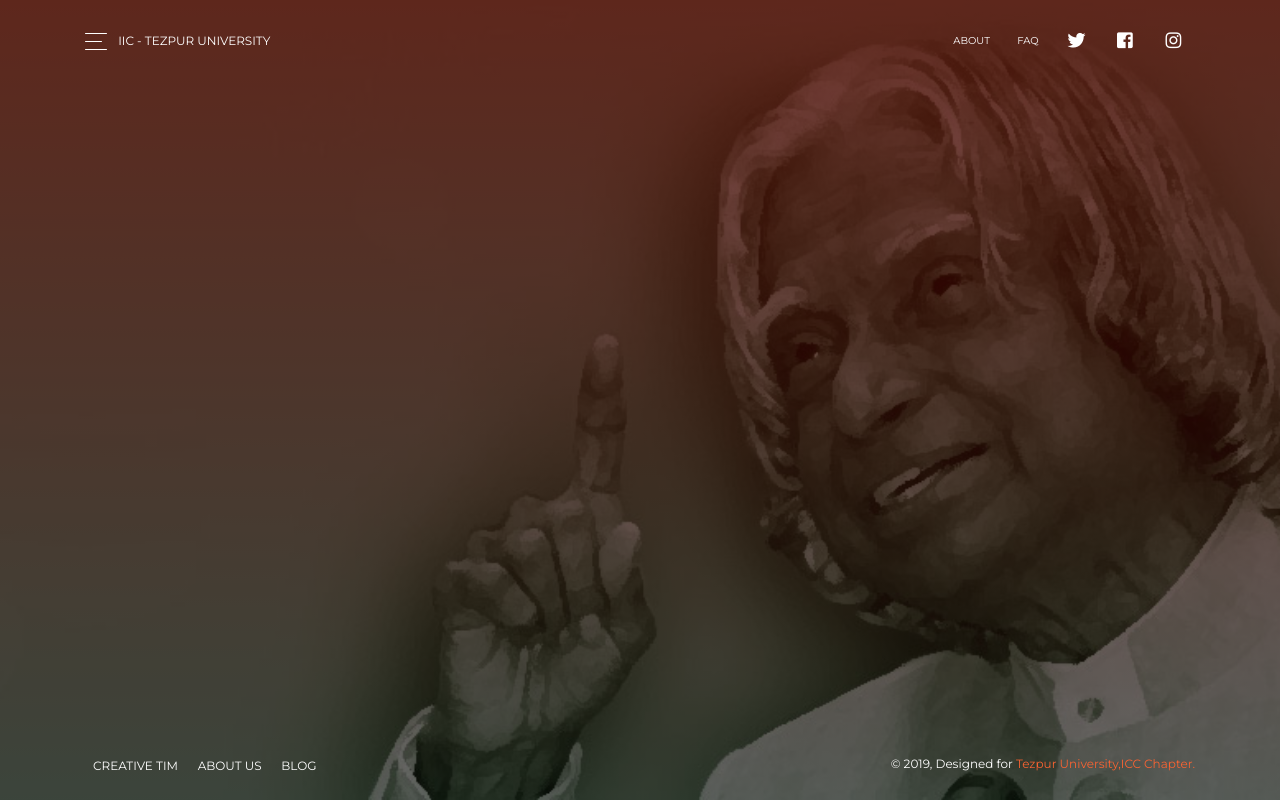
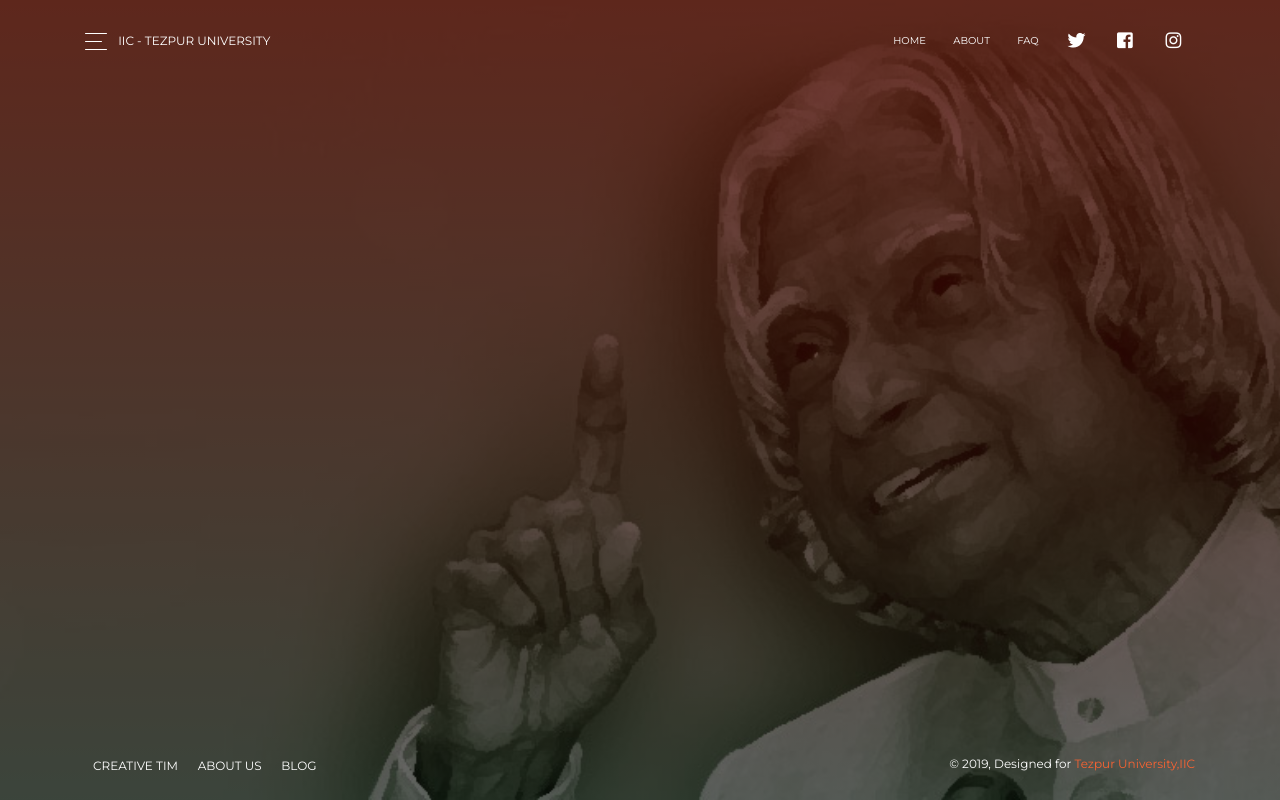
Before and after one commit to Adilbin/Institutions-Innovation-Council--Tezpur-University, a plain HTML site: page kalam.html in a window 1280 px wide. Drawn offline with Linux system fonts and the light colour scheme; some packages are replaced by stand-ins of ours.

Commit message:
ADDED THE HOMEBUTTON AND CHANGED THE FOOTER TEXT

```diff
--- a/kalam.html
+++ b/kalam.html
@@ -41,8 +41,14 @@
           <span class="navbar-toggler-bar bottom-bar"></span>
         </button>
       </div>
+
       <div class="collapse navbar-collapse justify-content-end" id="navigation" data-nav-image="assets/img/blurred-image-1.jpg">
         <ul class="navbar-nav">
+            <li class="nav-item">
+                <a class="nav-link" rel="tooltip" title="Welcome" data-placement="bottom" href="#" target="_blank">
+                  Home
+                </a>
+              </li>
           <li class="nav-item">
             <a class="nav-link" rel="tooltip" title="Want to know more ?" data-placement="bottom" href="#" target="_blank">
               About
@@ -117,7 +123,7 @@
                 <script>
                   document.getElementById('copyright').appendChild(document.createTextNode(new Date().getFullYear()))
                 </script>, Designed for
-                <a href="https://www.tezu.ernet.in" target="_blank">Tezpur University,ICC Chapter.</a>
+                <a href="https://www.tezu.ernet.in" target="_blank">Tezpur University,IIC</a>
               </div>
             </div>
           </footer>
```
Also changed, not shown: index.html (+1 -1 lines).
